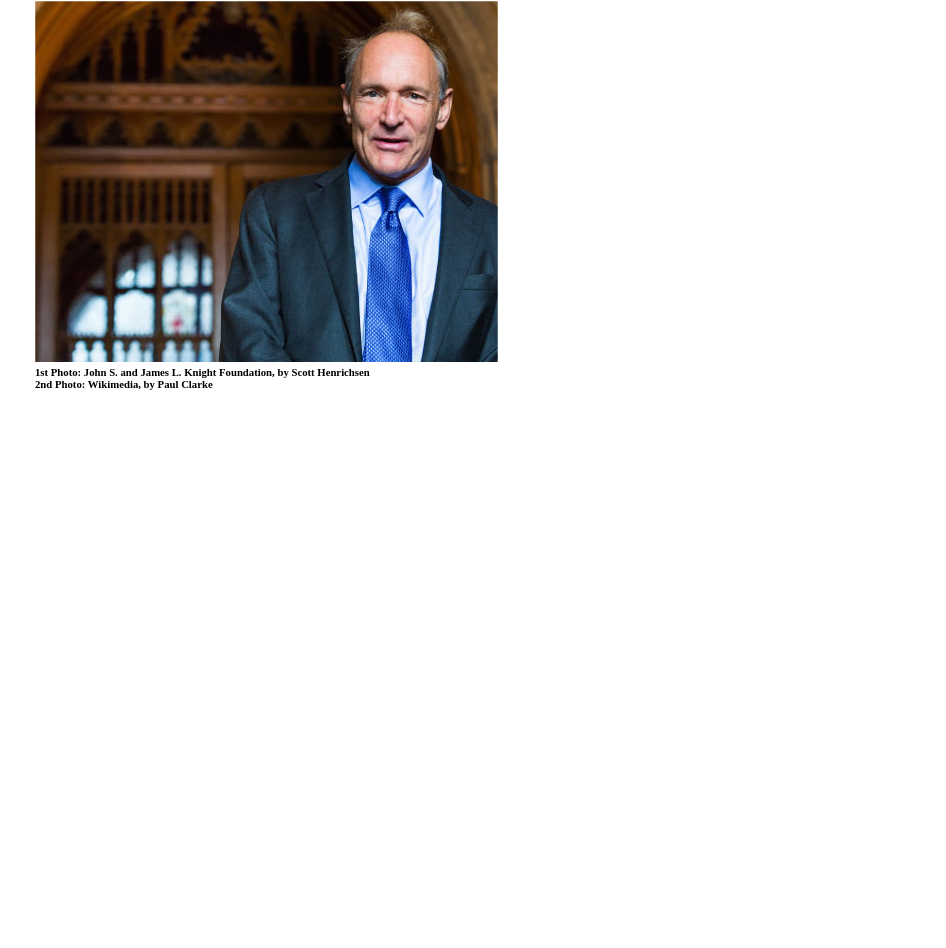
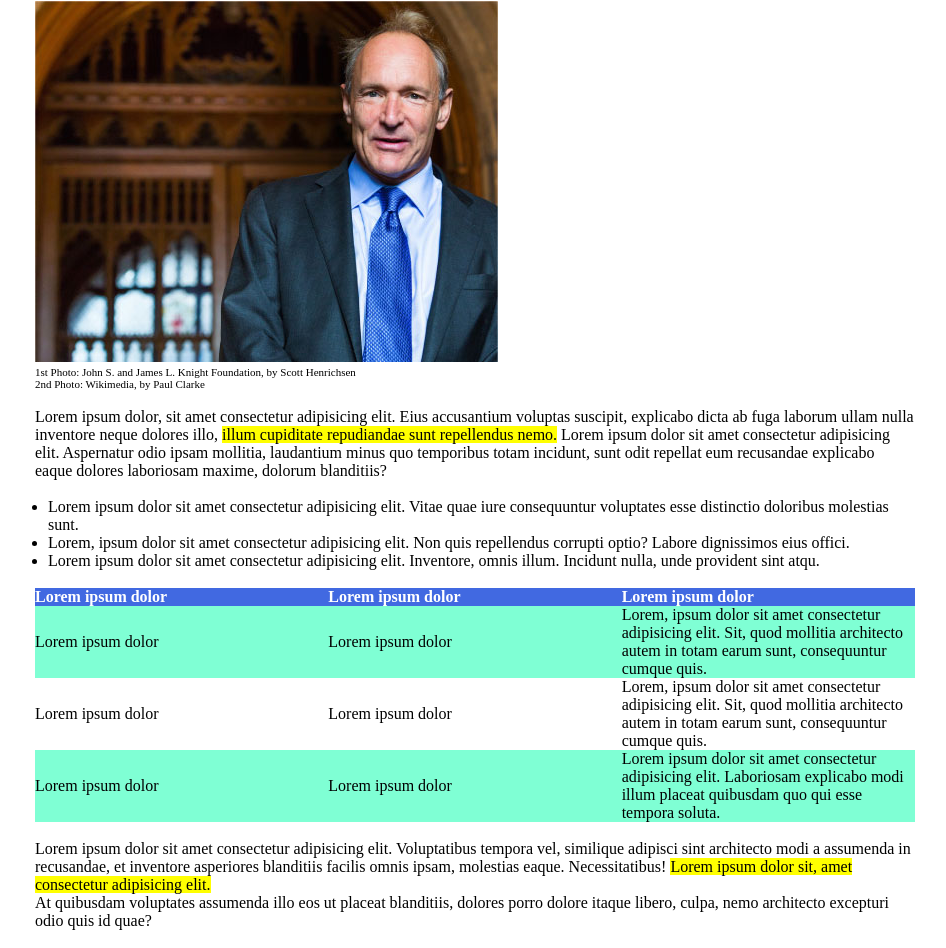
Before and after one commit to Ale-1407/html-css-booleaner, a plain HTML site: page index.html in a window 1280 px wide. Shown: the part 591-1539 px from the top of the page, without its empty margins (165-1111 px from the left). Before the commit the page ends 981 px from the top, so only its background shows below. Drawn offline with Linux system fonts and the light colour scheme.

Commit message:
creata tabella

```diff
--- a/css/style.css
+++ b/css/style.css
@@ -37,4 +37,29 @@ main{
 #img-tim1{
     height: 360px;
     width: 450px;
+
 }
+
+.caption{
+    font-size: 11px;
+}
+
+ul{
+    margin-left: 13px;
+}
+
+table{
+    border-spacing: 0px;
+    width: 100%;
+    table-layout: fixed;
+    text-align: left;
+ }
+
+ thead{
+    background-color: royalblue;
+    color: white;
+ }
+
+ .tr-cyan{
+    background-color: aquamarine;
+ }
--- a/index.html
+++ b/index.html
@@ -21,13 +21,65 @@
       <img id="img-tim1" src="/img/tim-1.jpg" alt="tim1">
       <img src="/img/tim-2.jpg" alt="tim2">
 
-      <h6>1st Photo: John S. and James L. Knight Foundation, by Scott Henrichsen</h6>
-      <h6>2nd Photo: Wikimedia, by Paul Clarke</h6>
+      <div class="caption">
+         1st Photo: John S. and James L. Knight Foundation, by Scott Henrichsen <br>
+         2nd Photo: Wikimedia, by Paul Clarke
+      </div>
+
+
+      <br>
+
+      <p>Lorem ipsum dolor, sit amet consectetur adipisicing elit. Eius accusantium voluptas suscipit, explicabo dicta ab fuga laborum ullam nulla inventore neque dolores illo, <mark>illum cupiditate repudiandae sunt repellendus nemo.</mark>  Lorem ipsum dolor sit amet consectetur adipisicing elit. Aspernatur odio ipsam mollitia, laudantium minus quo temporibus totam incidunt, sunt odit repellat eum recusandae explicabo eaque dolores laboriosam maxime, dolorum blanditiis?</p>
+
+      <br>
+
+      <ul>
+        <li>Lorem ipsum dolor sit amet consectetur adipisicing elit. Vitae quae iure consequuntur voluptates esse distinctio doloribus molestias sunt.</li>
+        <li>Lorem, ipsum dolor sit amet consectetur adipisicing elit. Non quis repellendus corrupti optio? Labore dignissimos eius offici. </li>
+        <li>Lorem ipsum dolor sit amet consectetur adipisicing elit. Inventore, omnis illum. Incidunt nulla, unde provident sint atqu.</li>
+      </ul>
+
+      <br>
+
+      <table>
+          <thead>
+            <th>Lorem ipsum dolor</th>
+            <th>Lorem ipsum dolor</th>
+            <th>Lorem ipsum dolor</th>
+          </thead>
+
+          <tbody>
+            <tr class="tr-cyan">
+               <td>Lorem ipsum dolor</td>
+               <td>Lorem ipsum dolor</td>
+               <td>Lorem, ipsum dolor sit amet consectetur adipisicing elit. Sit, quod mollitia architecto autem in totam earum sunt, consequuntur cumque quis.</td>
+            </tr>
+            <tr>
+               <td>Lorem ipsum dolor</td>
+               <td>Lorem ipsum dolor</td>
+               <td>Lorem, ipsum dolor sit amet consectetur adipisicing elit. Sit, quod mollitia architecto autem in totam earum sunt, consequuntur cumque quis.</td>
+            </tr>
+          </tbody>
+
+          <tfoot>
+            <tr class="tr-cyan">
+                <td>Lorem ipsum dolor</td>
+                <td>Lorem ipsum dolor</td>
+                <td>Lorem ipsum dolor sit amet consectetur adipisicing elit. Laboriosam explicabo modi illum placeat quibusdam quo qui esse tempora soluta.</td>
+            </tr>
+          </tfoot>
+      </table>
+
+      <br>
+
+      <p>Lorem ipsum dolor sit amet consectetur adipisicing elit. Voluptatibus tempora vel, similique adipisci sint architecto modi a assumenda in recusandae, et inventore asperiores blanditiis facilis omnis ipsam, molestias eaque. Necessitatibus! <mark>Lorem ipsum dolor sit, amet consectetur adipisicing elit.</p></mark> At quibusdam voluptates assumenda illo eos ut placeat blanditiis, dolores porro dolore itaque libero, culpa, nemo architecto excepturi odio quis id quae?</p>
+
+      <br>
 
 
 
 
-   </main>
+    </main>
 
 
 
```
